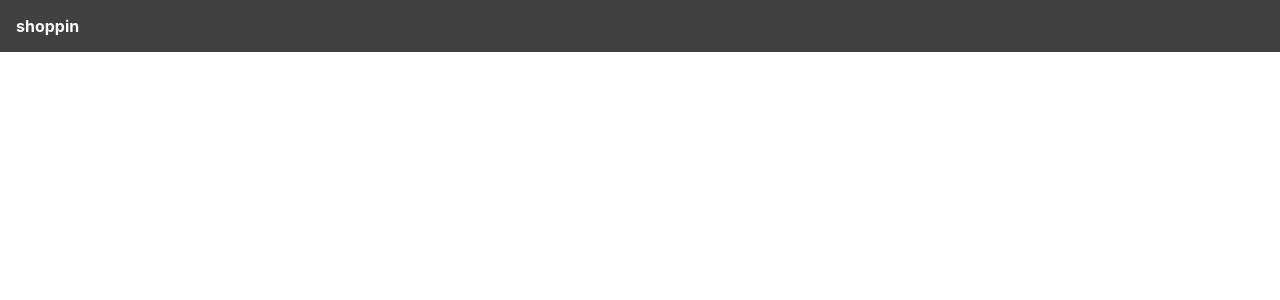
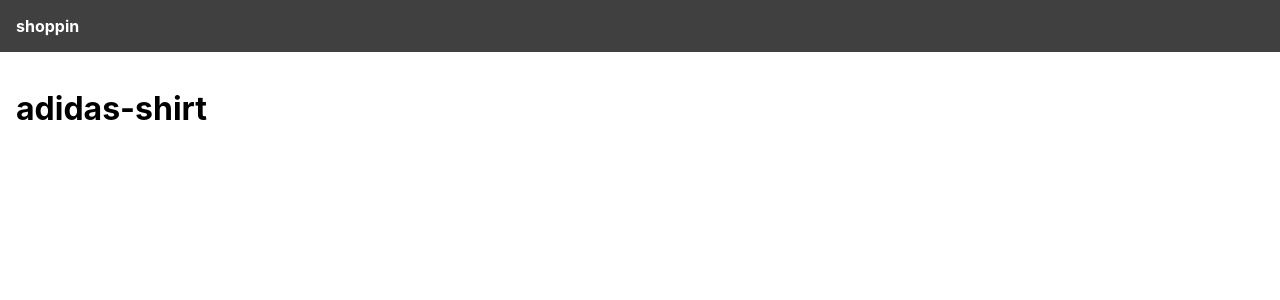
Before and after one commit to Chao216/ecommerce-client, a React (Create React App) app: page /product/adidas-shirt in a window 1280 px wide. Before the commit this address had no page. Shown: the top 300 px of the page. Built offline with nearby package versions, Linux system fonts and the light colour scheme.

Commit message:
regular push from shell script

```diff
--- a/src/App.js
+++ b/src/App.js
@@ -1,15 +1,17 @@
-import { BrowserRouter, Routes, Route } from "react-router-dom";
+import { BrowserRouter, Routes, Route, Link } from "react-router-dom";
 import HomeScreen from "./screens/HomeScreen";
+import ProductScreen from "./screens/ProductScreen";
 function App() {
   return (
     <BrowserRouter>
       <div>
         <header>
-          <a href="/">shoppin</a>
+          <Link to="/">shoppin</Link>
         </header>
         <main>
           <Routes>
             <Route path="/" element={<HomeScreen />} />
+            <Route path="/product/:slug" element={<ProductScreen />} />
           </Routes>
         </main>
       </div>
--- a/src/screens/HomeScreen.jsx
+++ b/src/screens/HomeScreen.jsx
@@ -1,3 +1,4 @@
+import { Link } from "react-router-dom";
 import { data } from "../data";
 export default function HomeScreen() {
   return (
@@ -7,13 +8,13 @@
         {data.map((item, idx) => {
           return (
             <div key={idx} className="product">
-              <a href={`/product/${item.slug}`}>
+              <Link to={`/product/${item.slug}`}>
                 <img src={item.image} alt={item.name} />
-              </a>
+              </Link>
               <div className="product-info">
-                <a href={`/product/${item.slug}`}>
+                <Link to={`/product/${item.slug}`}>
                   <p>{item.name}</p>
-                </a>
+                </Link>
                 <p>
                   <b>{item.price}</b>
                 </p>
--- /dev/null
+++ b/src/screens/ProductScreen.jsx
@@ -0,0 +1,11 @@
+import { useParams } from "react-router-dom";
+
+export default function ProductScreen() {
+  const params = useParams();
+  const { slug } = params;
+  return (
+    <div>
+      <h1>{slug}</h1>
+    </div>
+  );
+}
```
Also changed, not shown: 1 other file (tests, documents, lock files or other folders).
